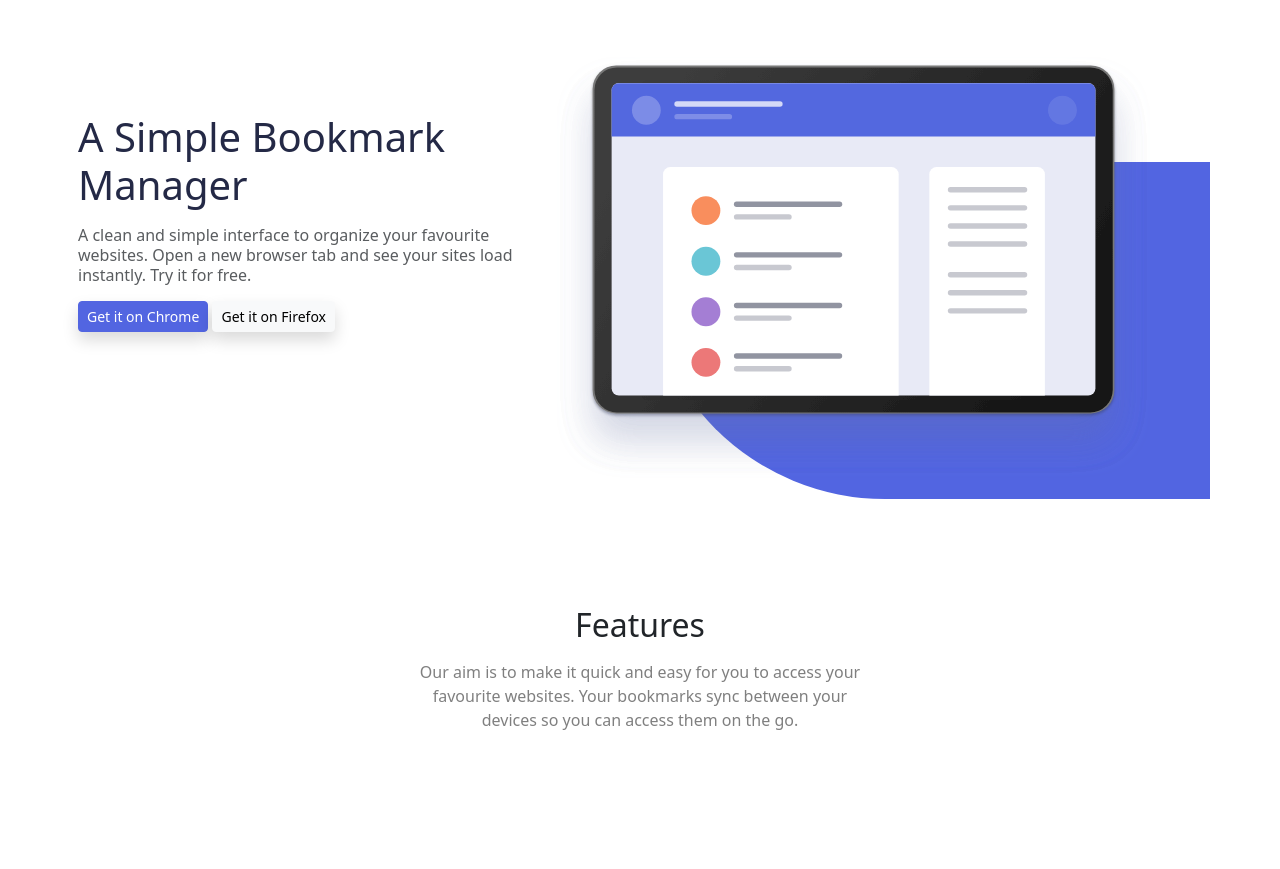
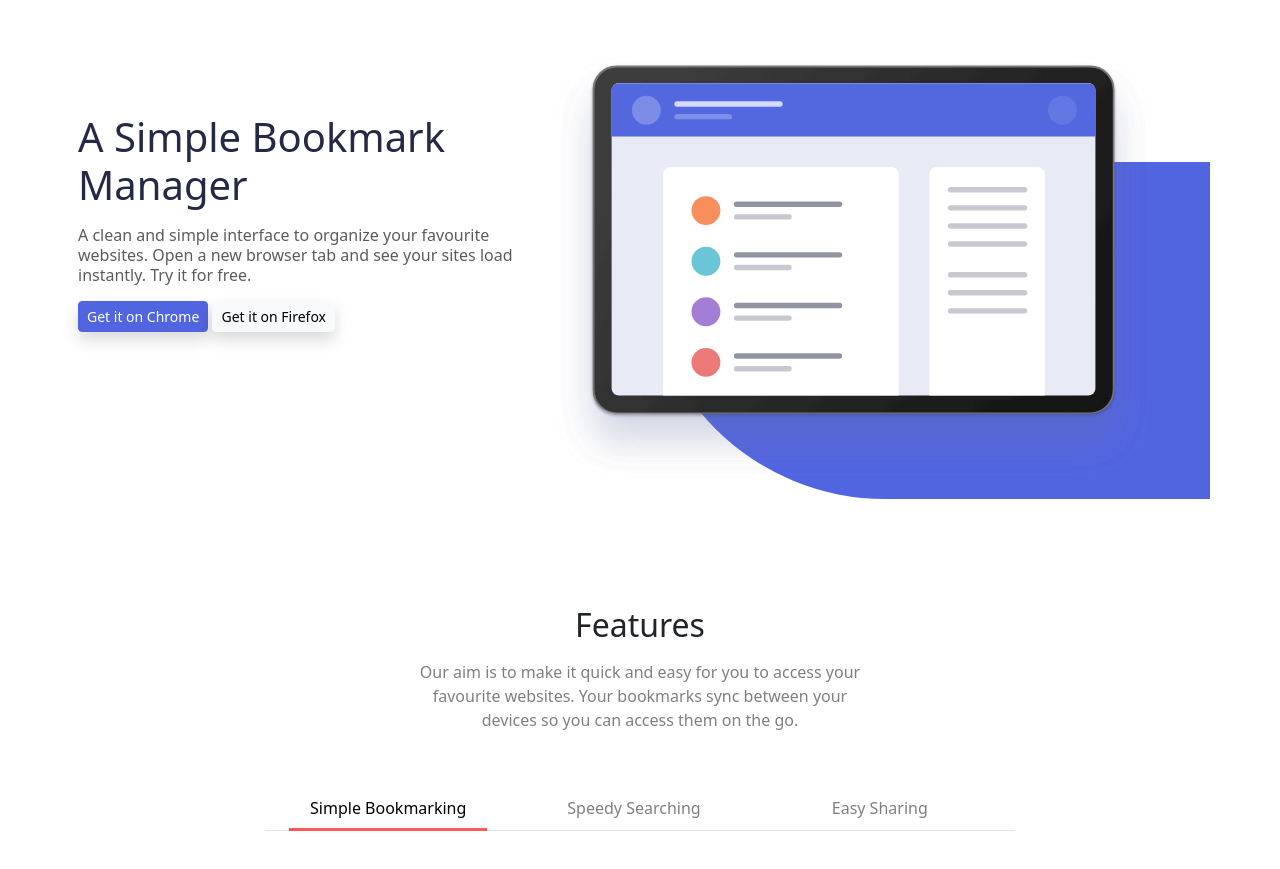
Before and after one commit to SimonStoyanov/1.2-Bootstrap-SASS-Nivell3, a website: page index.html in a window 1280 px wide. Shown: the part 79-948 px from the top of the page. Drawn offline with nearby package versions, Linux system fonts and the light colour scheme.

Commit message:
Created the tabs with bottom-border (+info)
* Removed the default borders and square shape for bootstrap's tabs
* Removed id from .collapse .navbar-collapse, since I won't be using it and prefer to not put any code that won't have a use

```diff
--- a/index.html
+++ b/index.html
@@ -16,7 +16,7 @@
               aria-controls="navbarDropdownContent" aria-expanded="false" aria-label="Toggle navigation">
                 <span class="navbar-toggler-icon"></span>
             </button>
-            <div class="collapse navbar-collapse justify-content-end" id="navbarDropdownContent">
+            <div class="collapse navbar-collapse justify-content-end">
                 <ul class="navbar-nav text-center">
                     <li class="nav-item me-4">
                         <a class="nav-link" aria-current="page" href="#">FEATURES</a>
@@ -69,6 +69,30 @@
           </div>
         </div>
       </section>
+      <section class="ft-tabs">
+        <div class="row justify-content-center p-2">
+          <ul class="nav nav-tabs col-sm-12 col-lg-8 justify-content-center text-center text-nowrap d-flex flex-column flex-lg-row">
+            <li class="nav-item col-sm-12 col-lg-4">
+                <a class="nav-link active" href="#ft-bookmarking" data-bs-toggle="tab" data-bs-target="#ft-bookmarking"
+                  aria-controls="ft-bookmarking-tab" aria-selected="true">
+                    Simple Bookmarking
+                </a>
+            </li>
+            <li class="nav-item col-sm-12 col-lg-4">
+                <a class="nav-link" href="#ft-searching" data-bs-toggle="tab" data-bs-target="#searching"
+                  aria-controls="ft-searching-tab" aria-selected="false">
+                    Speedy Searching
+                </a>
+            </li>
+            <li class="nav-item col-sm-12 col-lg-4">
+                <a class="nav-link" href="#ft-sharing" data-bs-toggle="tab" data-bs-target="#ft-sharing"
+                  aria-controls="ft-sharing-tab" aria-selected="false">
+                    Easy Sharing
+                </a>
+            </li>
+          </ul>
+        </div>
+      </section>
     </section>
   </main>
 
--- a/main.scss
+++ b/main.scss
@@ -1,9 +1,26 @@
 $primary: #5265E1;
 $secondary: #FA5959;
+$black-50: rgba(0, 0, 0, 0.5);
 
 @import "./node_modules/bootstrap/scss/bootstrap.scss";
 
+.nav-tabs {
+    .nav-item {
+        .nav-link {
+            border: none;
+            box-shadow: none;
+            color: $black-50;
 
+            &.active {
+                color: black;
+                border-bottom: 3px solid $secondary;
+            }
+            &:not(.active) {
+                border-bottom: none !important;
+            }
+        }
+    }
+}
 
 .body {
     max-width: 1200;
@@ -30,6 +47,7 @@ $secondary: #FA5959;
     padding-right: $spacer *1.5;
 }
 
+
 .fw-medium {
     color: #242946;
 }
```
Also changed, not shown: main.css, 1 other file.
